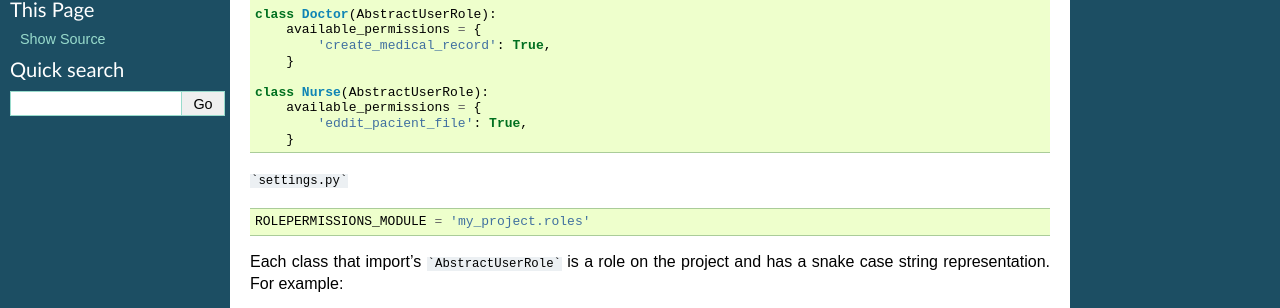
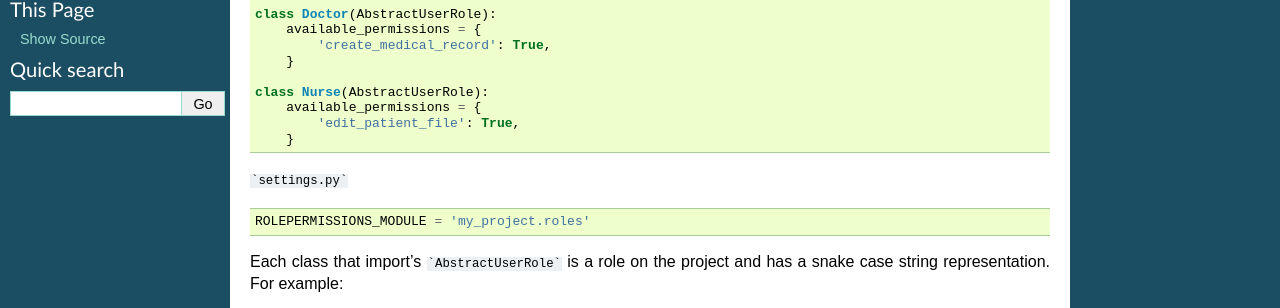
Before and after one commit to vintasoftware/django-role-permissions, a Sphinx documentation site: the page built from docs/roles.rst, in a window 1280 px wide. Shown: the part 257-565 px from the top of the page. Built offline with Sphinx 7.4.7, drawn with Linux system fonts in a browser that asks for light colours.

Commit message:
Fixed spelling

````diff
--- a/docs/roles.rst
+++ b/docs/roles.rst
@@ -20,7 +20,7 @@
 
     class Nurse(AbstractUserRole):
         available_permissions = {
-            'eddit_pacient_file': True,
+            'edit_patient_file': True,
         }
 
 ```settings.py```
````
